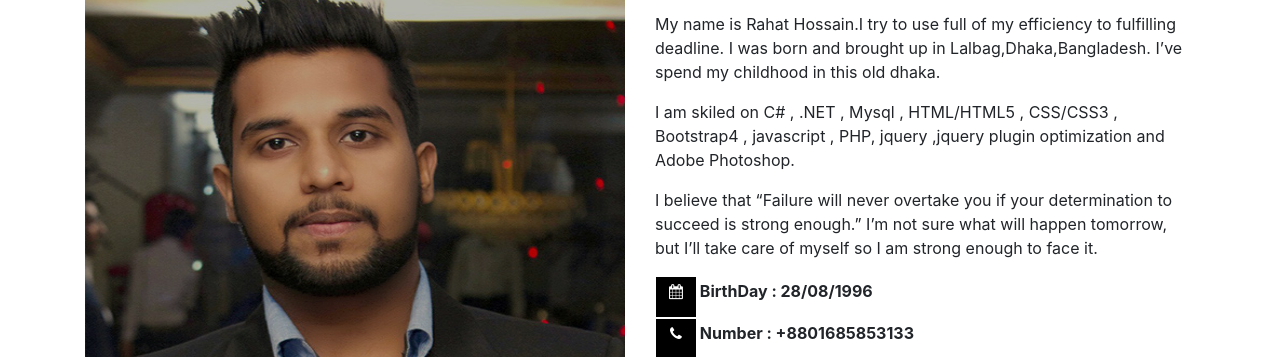
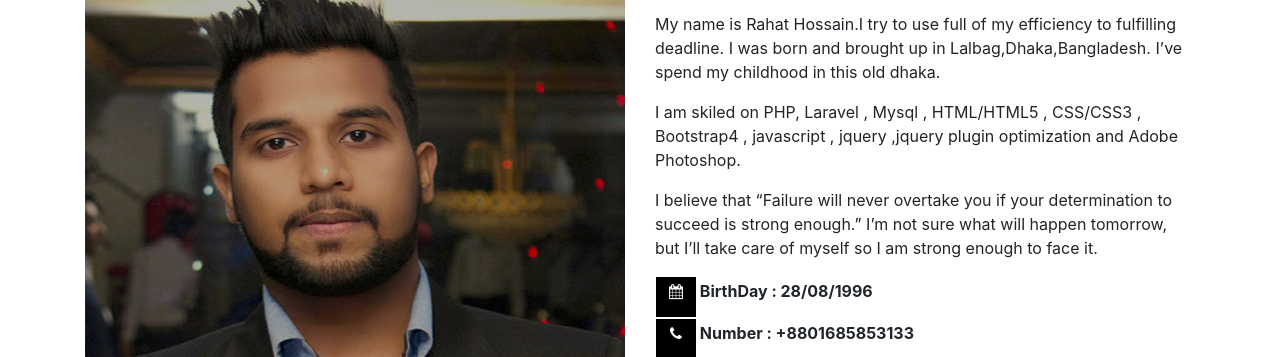
Before and after one commit to rahat-hossain/rahat-hossain.github.io, a plain HTML site: page index.html in a window 1280 px wide. Shown: the part 987-1344 px from the top of the page. Drawn offline with nearby package versions, Linux system fonts and the light colour scheme.

Commit message:
Update index.html
lara

```diff
--- a/index.html
+++ b/index.html
@@ -137,7 +137,7 @@
 
                                 I was born and brought up in Lalbag,Dhaka,Bangladesh. I’ve spend my childhood in this old dhaka.</p>
 
-                            <p> I am skiled on C# , .NET , Mysql , HTML/HTML5 , CSS/CSS3 , Bootstrap4 , javascript , PHP, jquery ,jquery plugin optimization and Adobe Photoshop.</p>
+                            <p> I am skiled on PHP, Laravel , Mysql , HTML/HTML5 , CSS/CSS3 , Bootstrap4 , javascript , jquery ,jquery plugin optimization and Adobe Photoshop.</p>
 
                             <p>I believe that “Failure will never overtake you if your determination to succeed is strong enough.”
                                 I’m not sure what will happen tomorrow, but I’ll take care of myself so I am strong enough to face it.</p>
```
